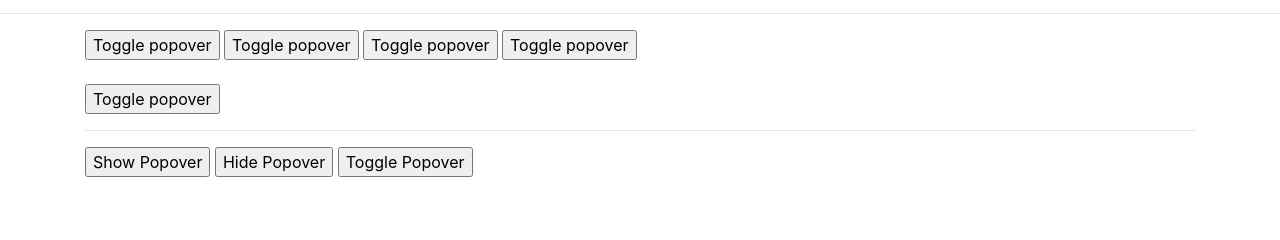
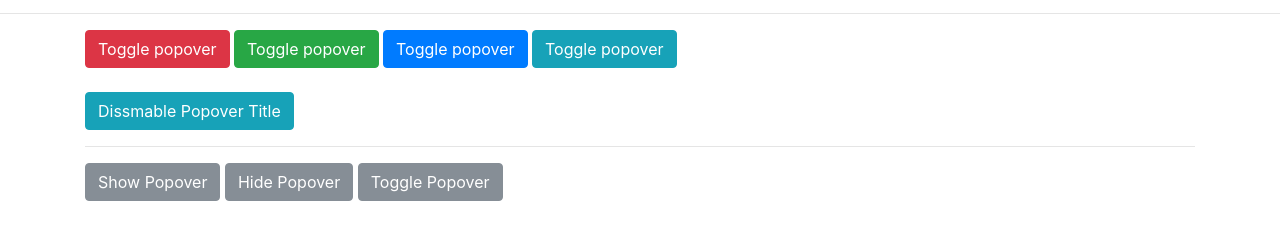
Before and after one commit to BrandonSmith8038/Udemy-BootStrap-4, a plain HTML site: page Bootstrap Sandbox/5_5_popovers.html in a window 1280 px wide. Shown: the part 168-408 px from the top of the page. Drawn offline with nearby package versions, Linux system fonts and the light colour scheme.

Commit message:
Finished popovers

```diff
--- a/Bootstrap Sandbox/5_5_popovers.html
+++ b/Bootstrap Sandbox/5_5_popovers.html
@@ -82,35 +82,67 @@
     <!--########################START HERE#########################-->
 
     <!-- POPOVER -->
-    <button>
+    <button
+     class="btn btn-danger"
+     data-toggle="popover"
+     data-placement="top"
+     title="Popover Title"
+     data-content="Lorem ipsum dolor sit amet, consectetur adipisicing elit."
+     >
       Toggle popover
     </button>
 
-    <button>
+    <button
+     class="btn btn-success"
+     data-toggle="popover"
+     data-placement="right"
+     title="Popover Title"
+     data-content="Lorem ipsum dolor sit amet, consectetur adipisicing elit."
+     >
       Toggle popover
     </button>
 
-    <button>
+    <button
+     class="btn btn-primary"
+     data-toggle="popover"
+     data-placement="left"
+     title="Popover Title"
+     data-content="Lorem ipsum dolor sit amet, consectetur adipisicing elit."
+     >
       Toggle popover
     </button>
 
-    <button>
+    <button
+     class="btn btn-info"
+     data-toggle="popover"
+     data-placement="bottom"
+     title="Popover Title"
+     data-content="Lorem ipsum dolor sit amet, consectetur adipisicing elit."
+     >
       Toggle popover
     </button>
 
     <br><br>
 
     <!-- DISMISSIBLE POPOVER -->
-    <button>
-      Toggle popover
+    <button
+     class="btn btn-info"
+     id="myPopOver"
+     data-toggle="popover"
+     data-placement="bottom"
+     title="Dissmable Popover Title"
+     data-content="Lorem ipsum dolor sit amet, consectetur adipisicing elit."
+     data-trigger="focus"
+     >
+      Dissmable Popover Title
     </button>
 
     <hr>
 
     <!-- CONTROL WITH JS -->
-    <button>Show Popover</button>
-    <button>Hide Popover</button>
-    <button>Toggle Popover</button>
+    <button class="btn btn-secondary" onclick="showPopover()">Show Popover</button>
+    <button class="btn btn-secondary" onclick="hidePopover()">Hide Popover</button>
+    <button class="btn btn-secondary" onclick="togglePopover()">Toggle Popover</button>
   </div>
 
   <div style="margin-top:500px;"></div>
@@ -119,7 +151,19 @@
   <script src="https://cdnjs.cloudflare.com/ajax/libs/popper.js/1.11.0/umd/popper.min.js" integrity="sha384-b/U6ypiBEHpOf/4+1nzFpr53nxSS+GLCkfwBdFNTxtclqqenISfwAzpKaMNFNmj4" crossorigin="anonymous"></script>
   <script src="https://maxcdn.bootstrapcdn.com/bootstrap/4.0.0-beta/js/bootstrap.min.js" integrity="sha384-h0AbiXch4ZDo7tp9hKZ4TsHbi047NrKGLO3SEJAg45jXxnGIfYzk4Si90RDIqNm1" crossorigin="anonymous"></script>
   <script>
+    $('[data-toggle="popover"]').popover();
 
+    function showPopover(){
+      $('#myPopOver').popover('show');
+    }
+
+     function hidePopover(){
+      $('#myPopOver').popover('hide');
+    }
+
+     function togglePopover(){
+      $('#myPopOver').popover('toggle');
+    }
   </script>
 </body>
 </html>
```
